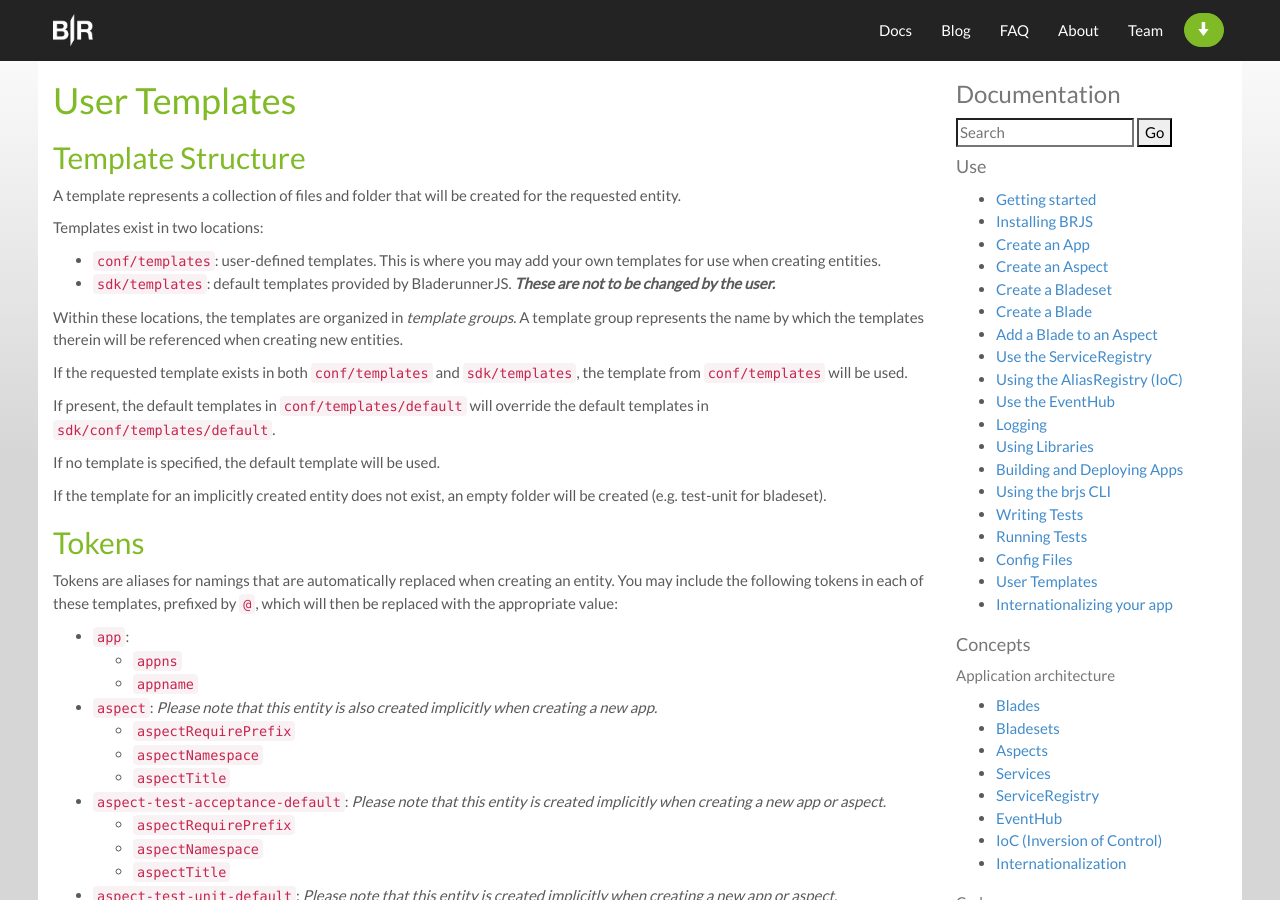
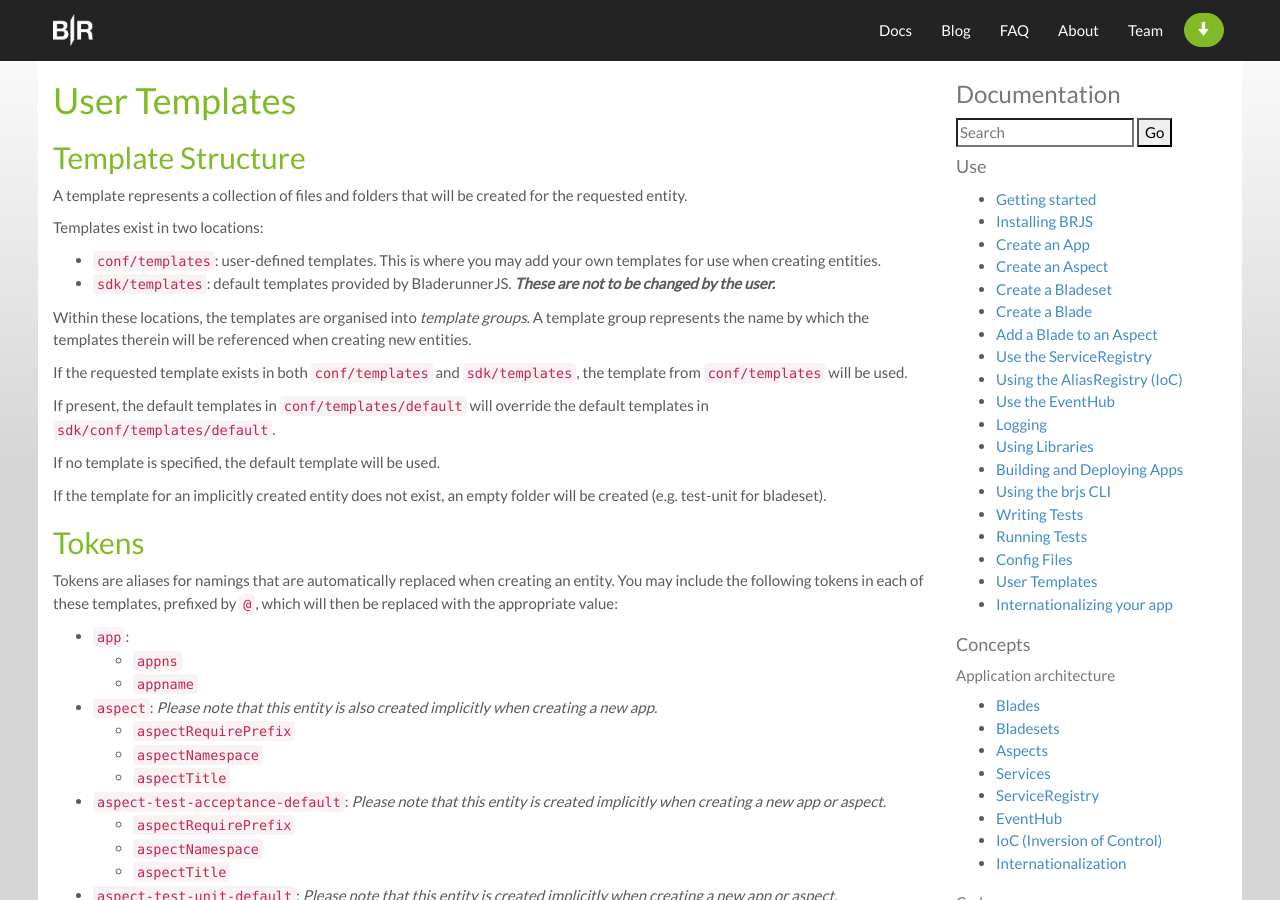
Before and after one commit to BladeRunnerJS/brjs-site, a Jekyll site: the page built from docs/use/user_templates.md, in a window 1280 px wide and 900 px high. Built offline with Jekyll 4.4.1, drawn with Linux system fonts in a browser that asks for light colours; nearby versions of some CDN libraries; Markdown is read by kramdown in place of the engine named in the settings; some of the changed text lies outside the part shown.

Commit message:
minor typo corrections

```diff
--- a/docs/use/user_templates.md
+++ b/docs/use/user_templates.md
@@ -6,14 +6,14 @@ permalink: /docs/use/user_templates/
 
 ## Template Structure
 
-A template represents a collection of files and folder that will be created for the requested entity.
+A template represents a collection of files and folders that will be created for the requested entity.
 
 Templates exist in two locations:
 
 - `conf/templates`: user-defined templates. This is where you may add your own templates for use when creating entities.
 - `sdk/templates`: default templates provided by BladerunnerJS. **_These are not to be changed by the user._**
 
-Within these locations, the templates are organized in _template groups_. A template group represents the name by which the templates therein will be referenced when creating new entities.
+Within these locations, the templates are organised into _template groups_. A template group represents the name by which the templates therein will be referenced when creating new entities.
 
 If the requested template exists in both `conf/templates` and `sdk/templates`, the template from `conf/templates` will be used.
 
```
Also changed, not shown: other parts of docs/use/user_templates.md (+1 -1 lines).
